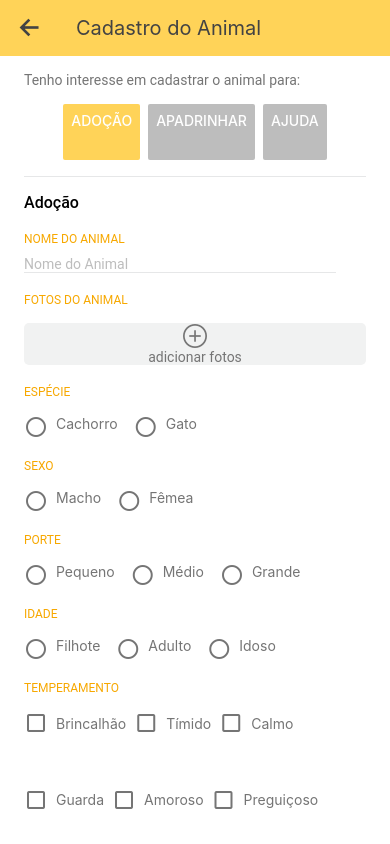
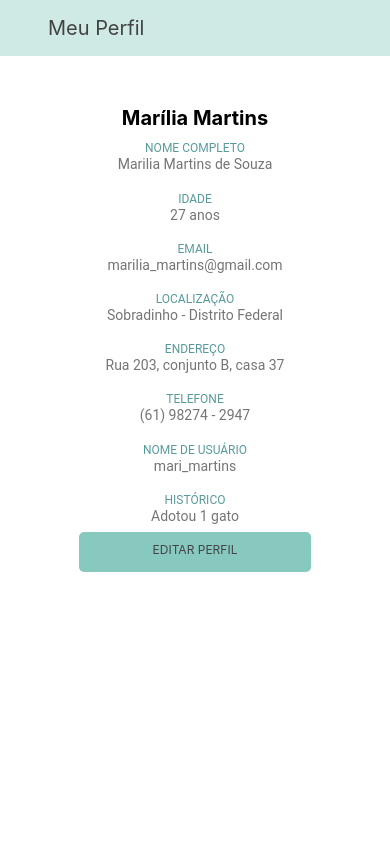
Before and after one commit to zeroCass/app-development-unb, a React Native app: screen / in a window 390 px wide. Built offline with nearby package versions, Linux system fonts and the light colour scheme.

Commit message:
feat: integration of branchs
the name of the files of the screens was changed to index.js to keep a pattern. The components used by Profile was moved to components folders inside the Profile screen

```diff
--- a/App.js
+++ b/App.js
@@ -1,5 +1,5 @@
-import PetRegistration from './src/screens/PetRegistration/PetRegistration'
+import Profile from "./src/screens/Profile"
 
 export default function App() {
-	return <PetRegistration />
+	return <Profile />
 }
```
Also changed, not shown: src/screens/Profile/index.js (renamed from src/screens/Perfil/Perfil.js, +5 -6 lines), src/screens/Login/index.js (renamed from src/screens/Login/Login.js), src/screens/LoginError/index.js (renamed from src/screens/LoginError/LoginError.js), src/screens/PetRegistration/index.js (renamed from src/screens/PetRegistration/PetRegistration.js), src/screens/Profile/components/ProfilePhoto.js (renamed from src/components/ProfilePhoto.js), src/screens/Profile/components/ShowValue.js (renamed from src/components/ShowValue.js).
